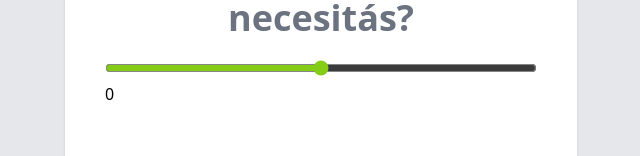
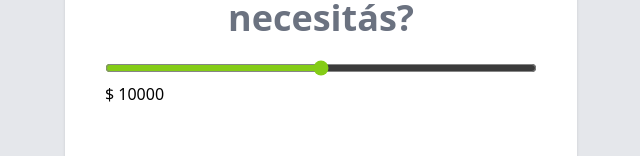
Before and after one commit to Nahuel-DevOne/cotizador-prestamos-vue, a Vue app: page / in a window 1280 px wide. Shown: the part 162-318 px from the top of the page, without its empty margins (319-959 px from the left). Built offline with nearby package versions, Linux system fonts and the light colour scheme.

Commit message:
Ajustando el input range

```diff
--- a/src/App.vue
+++ b/src/App.vue
@@ -2,7 +2,10 @@
   import { ref } from 'vue'
   import Header from './components/Header.vue'
 
-  const cantidad = ref(0);
+  const cantidad = ref(10000);
+  const MIN = 0;
+  const MAX = 20000;
+  const STEP = 100;
 
   function handleChange(e){
     cantidad.value = +e.target.value;
@@ -18,10 +21,16 @@
       <input
         type="range"
         class="w-full bg-gray-200 accent-lime-500 hover:accent-lime-600"
+        min="0"
+        max="20000"
+        step="100"
+        value="10000"
         @input="handleChange"
       />
-
-      {{ cantidad }}
+      <!-- La opción más sencilla -->
+      <p>$ {{ cantidad }}</p>
+      <!-- Otra opción, pero más rebuscada -->
+      <!-- <p v-text="`$ ${cantidad}`"></p> -->
     </div>
   </div>
 </template>
```
